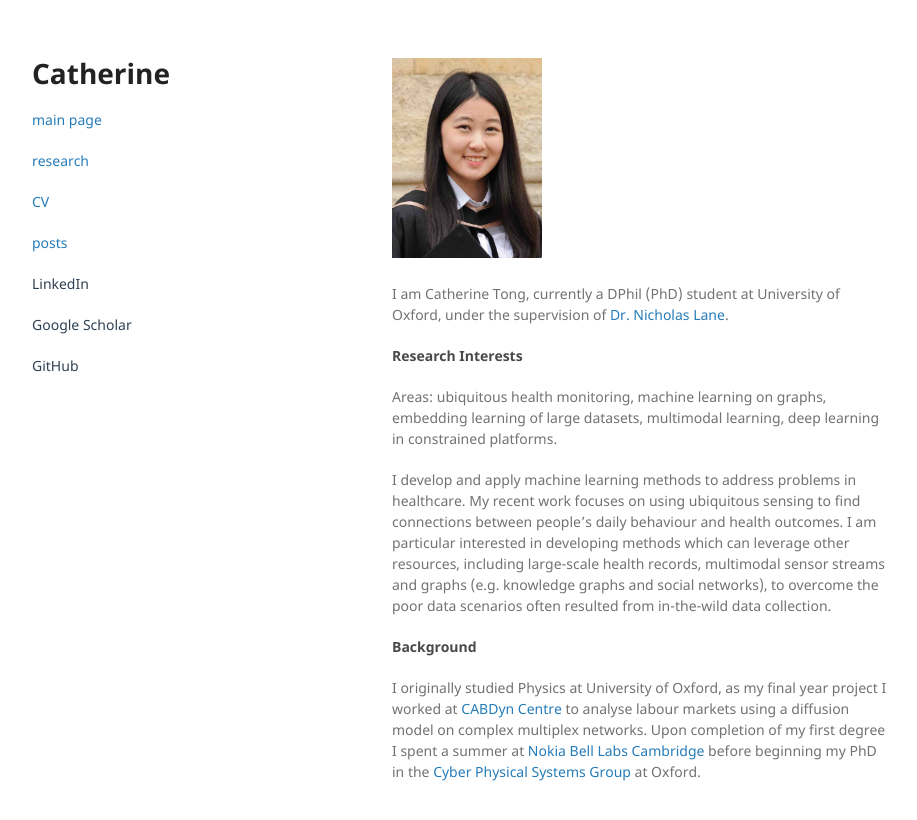
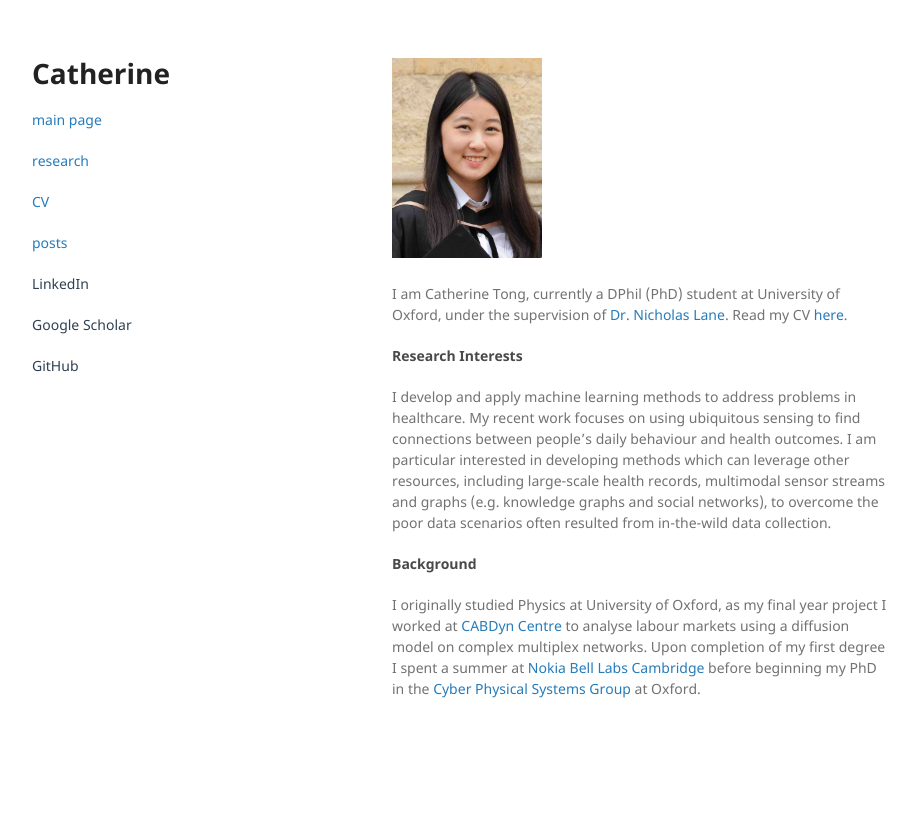
Before and after one commit to egctong/egctong.github.io, a Jekyll site: the page built from index.md, in a window 1280 px wide. Shown: the top 820 px of the page, without its empty margins (178-1095 px from the left). Built offline with Jekyll 4.4.1, drawn with Linux system fonts in a browser that asks for light colours.

Commit message:
Update index.md

```diff
--- a/index.md
+++ b/index.md
@@ -6,13 +6,13 @@ layout: default
 
 <!-- # [](#Introduction) About Me -->
 
-I am Catherine Tong, currently a DPhil (PhD) student at University of Oxford, under the supervision of [Dr. Nicholas Lane](http://niclane.org/).
+I am Catherine Tong, currently a DPhil (PhD) student at University of Oxford, under the supervision of [Dr. Nicholas Lane](http://niclane.org/). Read my CV [here](https://egctong.github.io/cv/Catherine.pdf).
 
 <!-- My research is sponsored by the EPSRC Grant. A list of my projects can be found [here](/research/research_index.html). I also keep my [Linkedin Profile](https://www.linkedin.com/in/tongcatherine/) up-to-date.  -->
 
 #### [](#interests) Research Interests
 
-Areas: ubiquitous health monitoring, machine learning on graphs, embedding learning of large datasets, multimodal learning, deep learning in constrained platforms.
+<!-- Areas: ubiquitous health monitoring, machine learning on graphs, embedding learning of large datasets, multimodal learning, deep learning in constrained platforms. -->
 
 I develop and apply machine learning methods to address problems in healthcare. My recent work focuses on using ubiquitous sensing to find connections between people’s daily behaviour and health outcomes. I am particular interested in developing methods which can leverage other resources, including large-scale health records, multimodal sensor streams and graphs (e.g. knowledge graphs and social networks), to overcome the poor data scenarios often resulted from in-the-wild data collection.
 
```
